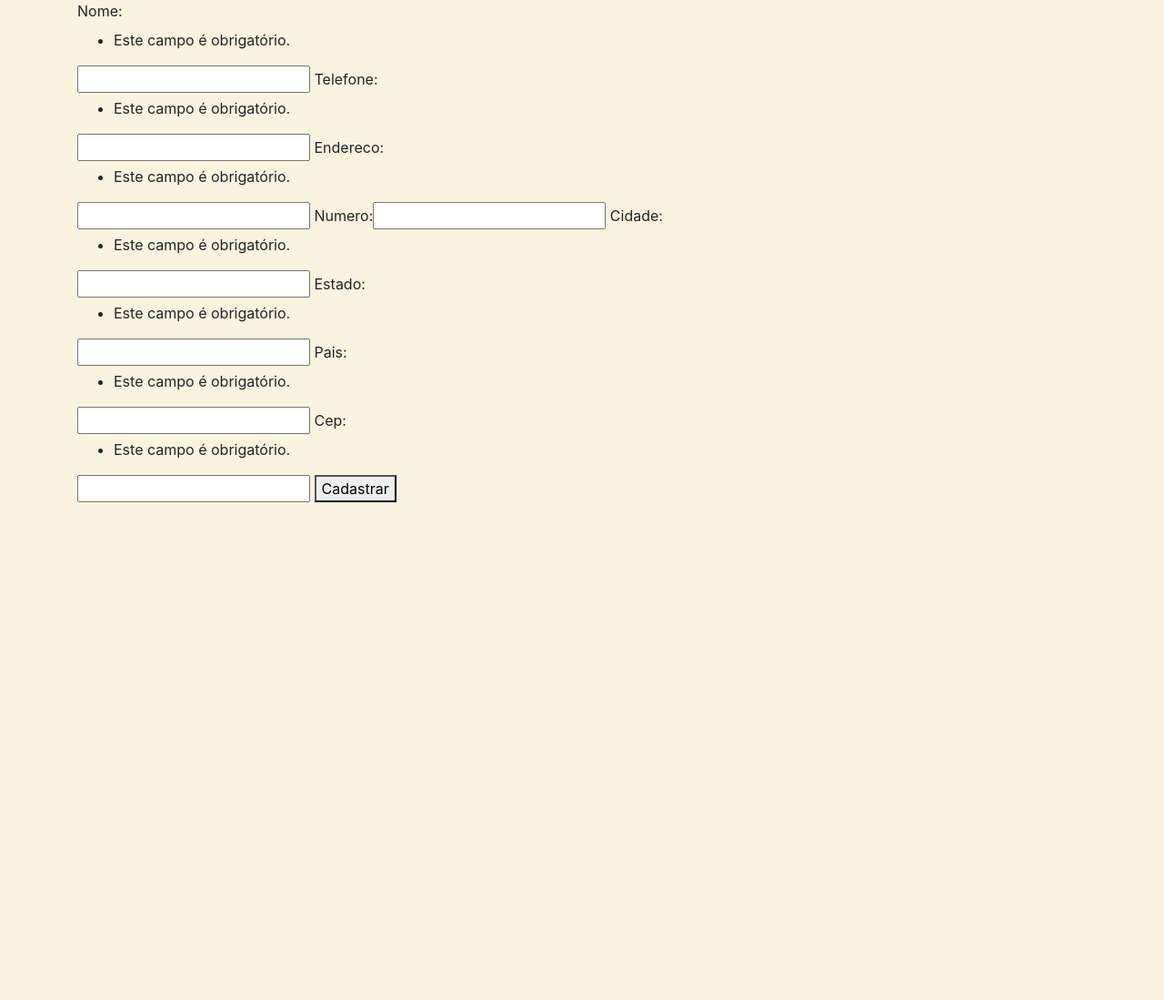
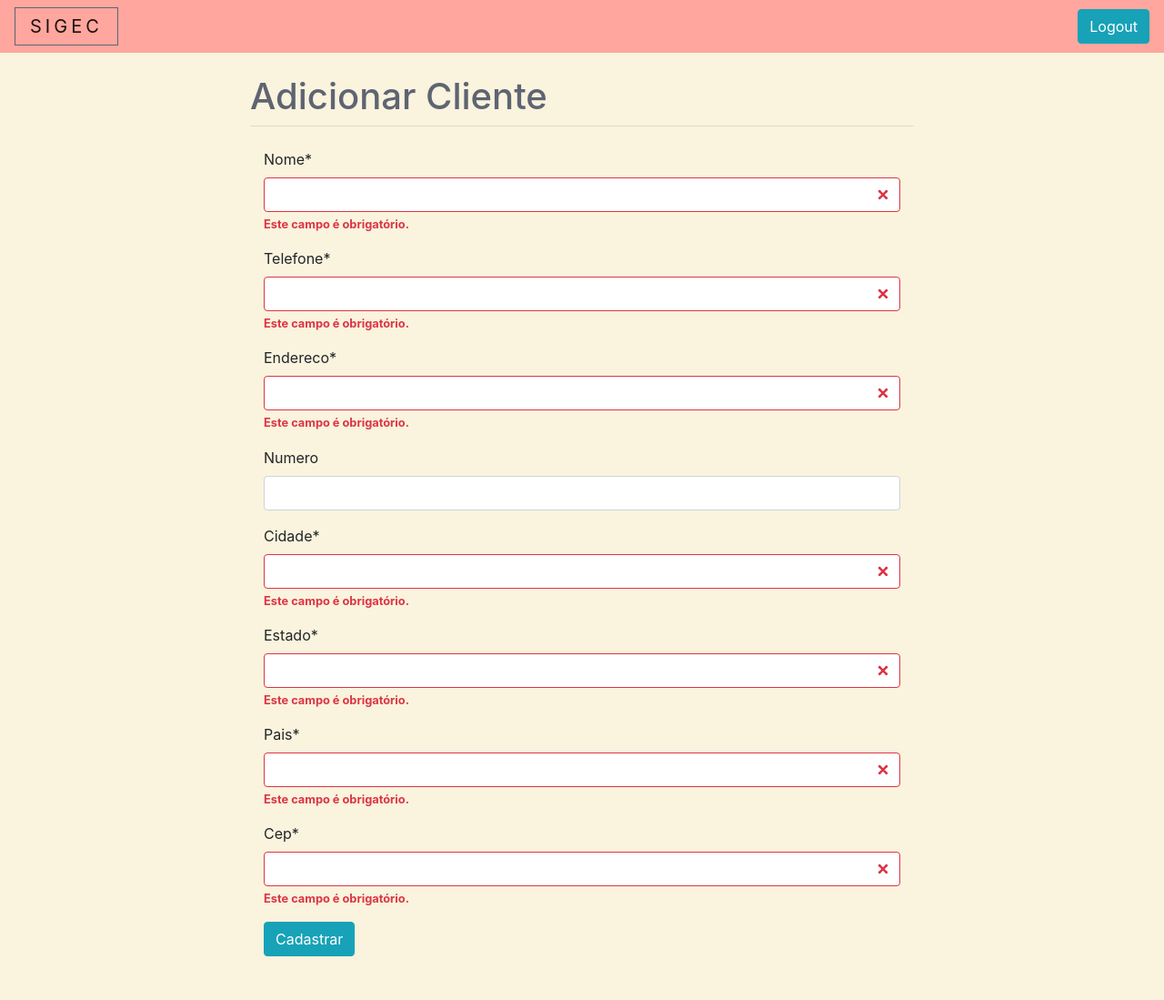
Before and after one commit to glauciocorreia/sn-challenge, a Django app: page /cliente/novo/ in a window 1280 px wide. Shown: the whole page at 91% size. Before the commit the page ends 552 px from the top, so only its background shows below. Run offline with Django 3.2, Linux system fonts and the light colour scheme; some libraries are stand-ins or nearby versions.

Commit message:
011 - Add Crispy + estilo tabela e form Clientes

```diff
--- a/clientes/templates/clientes_excluir.html
+++ b/clientes/templates/clientes_excluir.html
@@ -1,6 +1,8 @@
 {% extends 'base.html' %}
 
 {% block content %}
+
+{% include 'menu.html' %}
 
 <h1>Tem certeza que deseja deletar {{ cliente.nome }}?</h1>
 <form method="POST" enctype="multipart/form-data">
--- a/clientes/templates/clientes_form.html
+++ b/clientes/templates/clientes_form.html
@@ -1,18 +1,34 @@
 {% extends 'base.html' %}
+
+{% load crispy_forms_tags %}
 
 {% block content %}
 
-<div class="container">
-  <div class="row">
-    <div class="col-sm">
-      <form method="post">
-        {% csrf_token %}
-        {{ form }}
-        <button type="submit">Cadastrar</button>
-      </form>
+{% include 'menu.html' %}
+
+<div class="container mb-5">
+  <div class="row justify-content-center">
+    <div class="col-xs-12 col-md-8">
+      <div>
+        <h1 class="si-clientes__title mt-2">
+          {% if request.title == 'novo'%}
+            Adicionar
+          {% elif request.title == 'atualizar' %}
+            Atualizar
+          {% endif %}
+          Cliente
+        </h1>
+        <hr class="mt-0 mb-4">
+      </div>
+      <div class="col-sm-12">
+        <form method="post" novalidate>
+          {% csrf_token %}
+          {{ form|crispy }}
+          <button type="submit" class="btn btn-info">Cadastrar</button>
+        </form>
+      </div>
     </div>
   </div>
-
 </div>
 
 {% endblock %}
--- a/clientes/views.py
+++ b/clientes/views.py
@@ -13,6 +13,9 @@ def clientes_novo(request):
     form.save()
     return redirect('clientes_lista')
 
+
+  setattr(request, 'title', 'novo')
+
   return render(request, 'clientes_form.html', {'form': form})
 
 def clientes_atualizar(request, id):
@@ -22,6 +25,8 @@ def clientes_atualizar(request, id):
   if form.is_valid():
     form.save()
     return redirect('clientes_lista')
+
+  setattr(request, 'title', 'atualizar')
 
   return render(request, 'clientes_form.html', {'form': form})
 
--- a/sigec/settings.py
+++ b/sigec/settings.py
@@ -37,8 +37,11 @@ INSTALLED_APPS = [
     'django.contrib.sessions',
     'django.contrib.messages',
     'django.contrib.staticfiles',
+    'crispy_forms',
     'clientes',
 ]
+
+CRISPY_TEMPLATE_PACK = 'bootstrap4'
 
 MIDDLEWARE = [
     'django.middleware.security.SecurityMiddleware',
```
Also changed, not shown: db.sqlite3.
